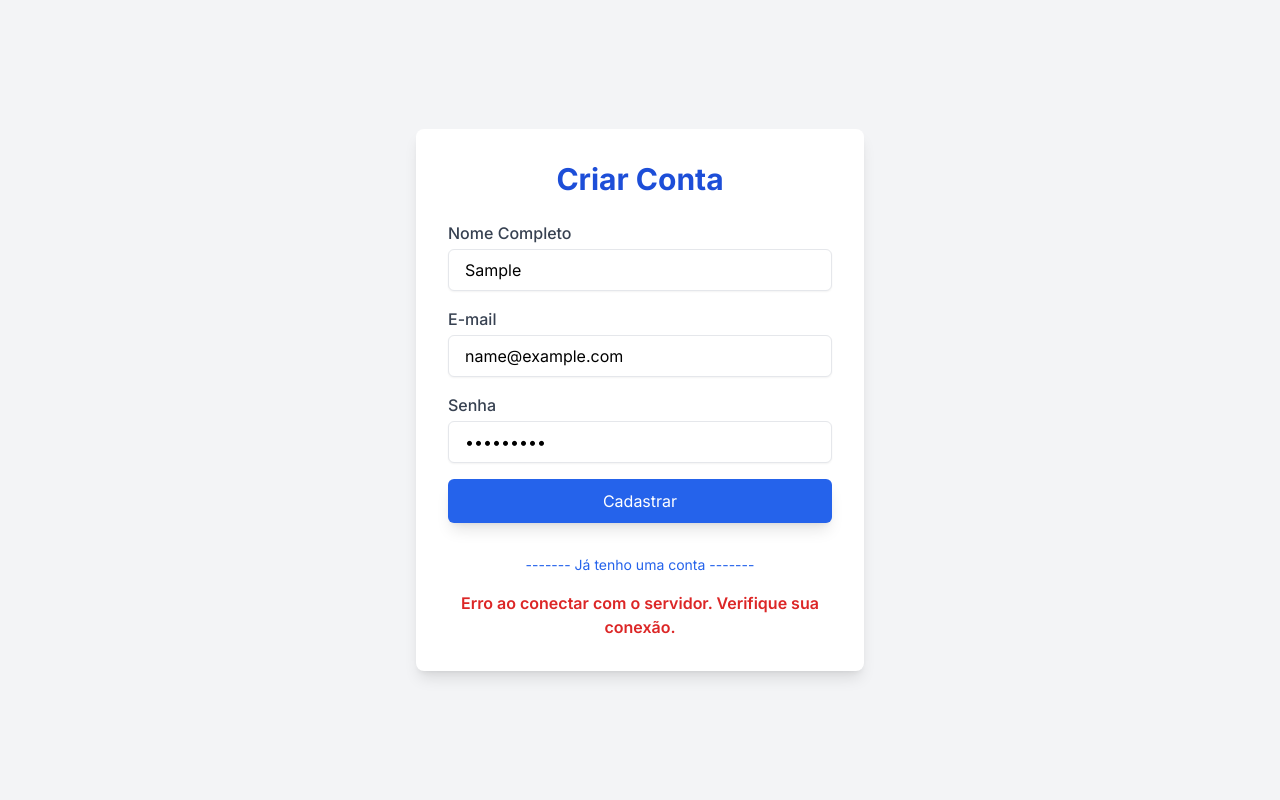
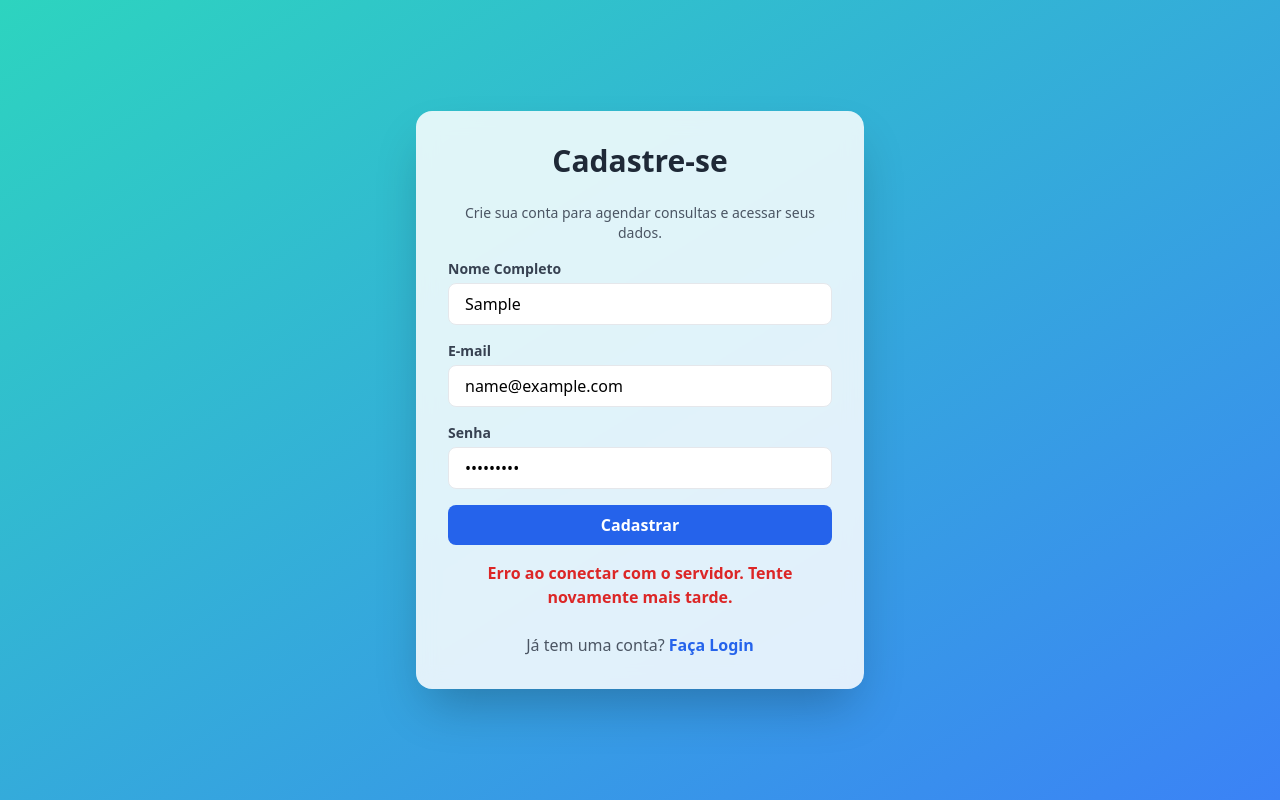
Before and after one commit to JuniorBSDN/vigiaodontologia, a plain HTML site: page public/cadastro.html in a window 1280 px wide. Both pictures are taken after typing "Sample", "name@example.com", "Sample123" into the empty fields and a click on the button "Cadastrar". Drawn offline with nearby package versions, Linux system fonts and the light colour scheme; no server answers.

Commit message:
Update cadastro.html

```diff
--- a/public/cadastro.html
+++ b/public/cadastro.html
@@ -1,90 +1,109 @@
 <!DOCTYPE html>
 <html lang="pt-BR">
 <head>
-  <meta charset="UTF-8">
-  <meta name="viewport" content="width=device-width, initial-scale=1.0">
-  <title>Cadastro - Clínica Odontológica</title>
+    <meta charset="UTF-8" />
+    <meta name="viewport" content="width=device-width, initial-scale=1.0" />
+    <title>Cadastro - Odontologia Vigia</title>
     <script src="https://cdn.tailwindcss.com"></script>
-  <script src="https://kit.fontawesome.com/a076d05399.js" crossorigin="anonymous"></script>
-  <!-- Font Inter para melhor estética -->
-  <link href="https://fonts.googleapis.com/css2?family=Inter:wght@400;500;600;700&display=swap" rel="stylesheet">
+    <link rel="stylesheet" href="https://cdnjs.cloudflare.com/ajax/libs/font-awesome/6.4.0/css/all.min.css"/>
     <style>
-    body {
-      font-family: 'Inter', sans-serif;
+        .cadastro-form {
+            backdrop-filter: blur(10px);
+            background-color: rgba(255, 255, 255, 0.85);
         }
     </style>
 </head>
-<body class="bg-gray-100 flex items-center justify-center min-h-screen">
+<body class="bg-gradient-to-br from-teal-400 to-blue-500 flex items-center justify-center min-h-screen">
 
-  <div class="bg-white shadow-lg rounded-lg p-8 w-full max-w-md">
-    <h2 class="text-3xl font-bold mb-6 text-center text-blue-700">Criar Conta</h2>
+    <div class="cadastro-form p-8 rounded-2xl shadow-2xl w-full max-w-md">
+        <h2 class="text-3xl font-bold text-gray-800 mb-6 text-center">Cadastre-se</h2>
+        <p class="text-sm text-gray-600 mb-4 text-center">
+            Crie sua conta para agendar consultas e acessar seus dados.
+        </p>
 
-    <!-- Cadastro tradicional -->
         <form id="cadastroForm" class="space-y-4">
-      <div class="mb-4">
-        <label for="nome" class="block mb-1 font-medium text-gray-700">Nome Completo</label>
-        <input type="text" id="nome" name="nome" required
-               class="w-full px-4 py-2 border rounded-md focus:outline-none focus:ring focus:ring-blue-300 shadow-sm"
-               placeholder="Seu nome completo">
+            <div>
+                <label for="nome" class="block text-gray-700 text-sm font-semibold">Nome Completo</label>
+                <input
+                    type="text"
+                    id="nome"
+                    name="nome"
+                    required
+                    placeholder="Seu nome completo"
+                    class="w-full px-4 py-2 mt-1 border rounded-lg focus:ring-2 focus:ring-blue-400 focus:outline-none"
+                />
             </div>
-
-      <div class="mb-4">
-        <label for="email" class="block mb-1 font-medium text-gray-700">E-mail</label>
-        <input type="email" id="email" name="email" required
-               class="w-full px-4 py-2 border rounded-md focus:outline-none focus:ring focus:ring-blue-300 shadow-sm"
-               placeholder="seu.email@exemplo.com">
+            <div>
+                <label for="email" class="block text-gray-700 text-sm font-semibold">E-mail</label>
+                <input
+                    type="email"
+                    id="email"
+                    name="email"
+                    required
+                    placeholder="seuemail@exemplo.com"
+                    class="w-full px-4 py-2 mt-1 border rounded-lg focus:ring-2 focus:ring-blue-400 focus:outline-none"
+                />
             </div>
-
-      <div class="mb-4">
-        <label for="senha" class="block mb-1 font-medium text-gray-700">Senha</label>
-        <input type="password" id="senha" name="senha" required
-               class="w-full px-4 py-2 border rounded-md focus:outline-none focus:ring focus:ring-blue-300 shadow-sm"
-               placeholder="Crie uma senha segura">
+            <div>
+                <label for="senha" class="block text-gray-700 text-sm font-semibold">Senha</label>
+                <input
+                    type="password"
+                    id="senha"
+                    name="senha"
+                    required
+                    placeholder="********"
+                    class="w-full px-4 py-2 mt-1 border rounded-lg focus:ring-2 focus:ring-blue-400 focus:outline-none"
+                />
             </div>
-
-      <button type="submit"
-              class="w-full bg-blue-600 text-white py-2.5 rounded-md hover:bg-blue-700 transition duration-200 ease-in-out shadow-lg">
+            <button
+                type="submit"
+                class="w-full bg-blue-600 hover:bg-blue-700 text-white font-semibold py-2 px-4 rounded-lg transition"
+            >
                 Cadastrar
             </button>
         </form>
 
-    <br>
-    <!-- Link para login existente -->
-    <a href="login.html" class="mt-2 block text-center text-sm text-blue-600 hover:underline">
-      ------- Já tenho uma conta -------
-    </a>
+        <p id="mensagem" class="mt-4 text-center font-semibold hidden"></p>
 
-    <!------------ MENSAGEM DE FEEDBACK -------------->
-    <p id="mensagem" class="mt-4 text-center text-red-600 font-semibold hidden"></p>
+        <div class="mt-6 text-center">
+            <p class="text-gray-600">Já tem uma conta?
+                <a href="login.html" class="text-blue-600 hover:underline font-semibold">Faça Login</a>
+            </p>
+        </div>
     </div>
 
     <script type="module">
         // Importe as funções necessárias dos SDKs do Firebase
-    import { initializeApp } from "https://www.gstatic.com/firebasejs/9.23.0/firebase-app.js";
-    import { getFirestore, collection } from "https://www.gstatic.com/firebasejs/9.23.0/firebase-firestore.js";
+        // A versão 12.0.0 é a mais recente que você mencionou.
+        import { initializeApp } from "https://www.gstatic.com/firebasejs/12.0.0/firebase-app.js";
+        // Não precisamos de getAuth ou getFirestore para o cadastro via Flask
+        // mas se você planeja usar o Firebase Auth para criar usuários diretamente no futuro, descomente:
+        // import { getAuth, createUserWithEmailAndPassword } from "https://www.gstatic.com/firebasejs/12.0.0/firebase-auth.js";
+        // import { getFirestore, collection, addDoc } from "https://www.gstatic.com/firebasejs/12.0.0/firebase-firestore.js";
 
-    // Sua configuração do Firebase (a mesma usada na página de login)
+
+        // SUA CONFIGURAÇÃO DO FIREBASE AQUI
+        // ATENÇÃO: Substitua os valores abaixo pela sua nova firebaseConfig
+        // que você obteve do console do Firebase após recriar o app web.
         const firebaseConfig = {
-      apiKey: "AIzaSyBXlox_S8zU5PddqV9E1msIS8F1l6UsMfM",
-      authDomain: "sema-vigia.firebaseapp.com",
-      projectId: "sema-vigia",
-      storageBucket: "sema-vigia.firebasestorage.app",
-      messagingSenderId: "995439184565",
-      appId: "1:995439184565:web:dd33b93a95db5c0b3e0cfc"
+            apiKey: "SUA_NOVA_API_KEY_AQUI",
+            authDomain: "SEU_AUTH_DOMAIN_AQUI",
+            projectId: "SEU_PROJECT_ID_AQUI",
+            storageBucket: "SEU_STORAGE_BUCKET_AQUI",
+            messagingSenderId: "SEU_MESSAGING_SENDER_ID_AQUI",
+            appId: "SEU_NOVO_APP_ID_AQUI"
         };
 
-    // Inicialize o Firebase
+        // Inicialize o Firebase (mesmo que não use diretamente para cadastro, é bom ter)
         const app = initializeApp(firebaseConfig);
-    const db = getFirestore(app);
-    const usuariosRef = collection(db, 'USUARIO'); // Referência à coleção de usuários
+        // const auth = getAuth(app); // Descomente se for usar Firebase Auth para cadastro
+        // const db = getFirestore(app); // Descomente se for usar Firestore diretamente aqui
 
-    // URL completa para a sua API Flask
-    // ATENÇÃO: Ao implantar na Vercel, esta URL DEVE ser a URL pública da sua API Flask.
-    // Por exemplo: "https://sua-api-flask.vercel.app" ou "https://api.seusite.com"
-    // Para desenvolvimento local, mantenha "http://127.0.0.1:5000"
+        // URL da sua API Flask. Para deploy no Vercel, DEVE ser "/api".
+        // Para desenvolvimento local, você usaria "http://127.0.0.1:5000"
         const flaskApiUrl = "/api";
 
-    // Função para exibir mensagens de feedback
+        // Função para exibir mensagens de erro/sucesso
         function showMessage(text, isError = true) {
             const msg = document.getElementById("mensagem");
             msg.textContent = text;
@@ -98,36 +117,35 @@
             }
         }
 
-    // Lógica para o cadastro tradicional (e-mail e senha) via API Flask
+        // Cadastro de usuário (usa sua API Flask)
         document.getElementById("cadastroForm").addEventListener("submit", async (e) => {
             e.preventDefault();
             const nome = document.getElementById("nome").value;
             const email = document.getElementById("email").value;
             const senha = document.getElementById("senha").value;
+            const msg = document.getElementById("mensagem");
 
             try {
-        const res = await fetch(`${flaskApiUrl}/cadastrar_usuario`, { // Usando URL absoluta
+                const res = await fetch(`${flaskApiUrl}/cadastrar_usuario`, {
                     method: "POST",
                     headers: { "Content-Type": "application/json" },
                     body: JSON.stringify({ nome, email, senha })
                 });
                 const data = await res.json();
-
-        if (res.ok) { // Verifica se a resposta HTTP é de sucesso (2xx)
-          showMessage("Usuário cadastrado com sucesso! Redirecionando para completar perfil...", false);
-          // Armazena dados básicos para a próxima página, se necessário
-          localStorage.setItem("usuario", JSON.stringify({ nome, email }));
-          window.location.href = "perfil.html"; // Redireciona para completar o perfil
+                if (res.ok) { // res.ok verifica se o status da resposta é 2xx
+                    showMessage(data.mensagem, false); // Mensagem de sucesso
+                    // Opcional: Redirecionar para a página de login após o cadastro
+                    setTimeout(() => {
+                        window.location.href = "login.html";
+                    }, 2000);
                 } else {
-          showMessage(data.erro || "Erro ao cadastrar usuário. Tente novamente.");
+                    showMessage(data.erro); // Exibe erro da API Flask
                 }
             } catch (err) {
                 console.error("Erro ao conectar com o servidor ou realizar cadastro:", err);
-        showMessage("Erro ao conectar com o servidor. Verifique sua conexão.");
+                showMessage("Erro ao conectar com o servidor. Tente novamente mais tarde.");
             }
         });
-
     </script>
-
 </body>
 </html>
```
Lines whose indentation alone changed are shown as unchanged.
